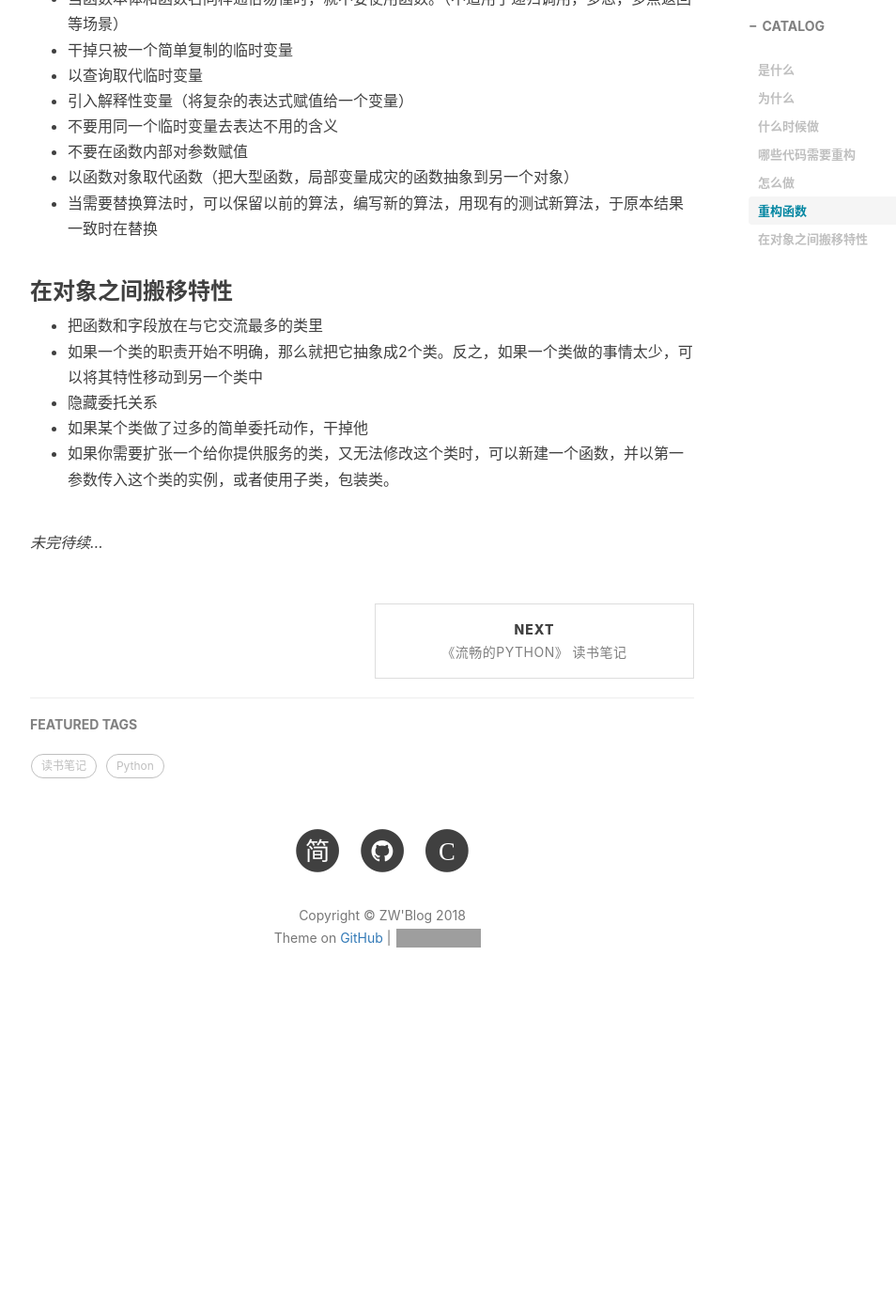
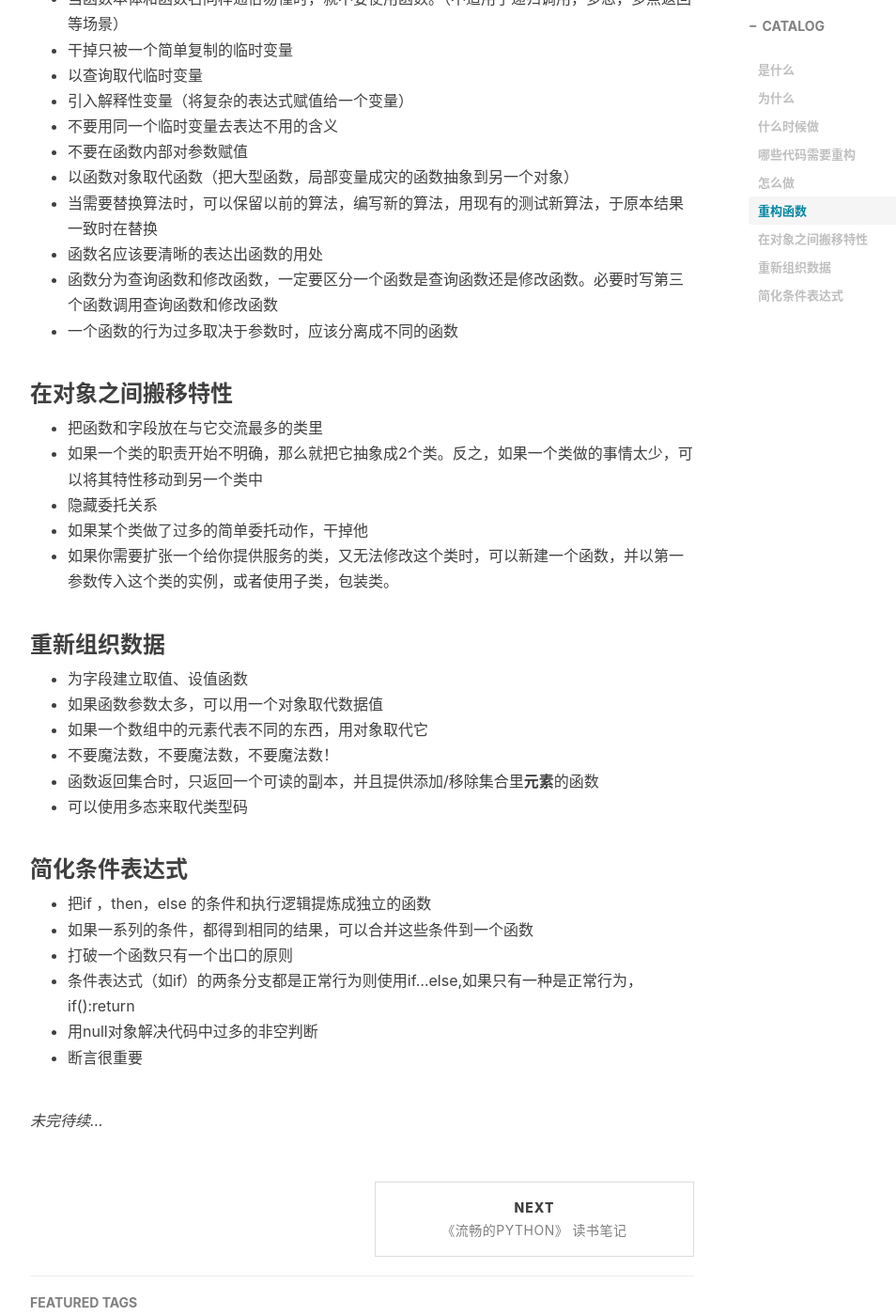
Before and after one commit to GitZW/gitzw.github.io, a Jekyll site: the page built from _posts/2018-11-16-《重构 改善既有代码的设计》读书笔记.md, in a window 1280 px wide and 1400 px high, scrolled down 2455 px. Shown: the whole window at 94% size, without its empty margins (233-1187 px from the left). Built offline with Jekyll 4.4.1, drawn with Linux system fonts in a browser that asks for light colours; nearby versions of some CDN libraries; comment, search, counter and statistics services are not loaded; before the commit the page ends 3557 px from its top, so only the background shows below that; grey boxes are pictures that could not be loaded.

Commit message:
Update 2018-11-16-《重构 改善既有代码的设计》读书笔记.md

```diff
--- a/_posts/2018-11-16-《重构 改善既有代码的设计》读书笔记.md
+++ b/_posts/2018-11-16-《重构 改善既有代码的设计》读书笔记.md
@@ -89,6 +89,12 @@ tags:
 * 不要在函数内部对参数赋值
 * 以函数对象取代函数（把大型函数，局部变量成灾的函数抽象到另一个对象）
 * 当需要替换算法时，可以保留以前的算法，编写新的算法，用现有的测试新算法，于原本结果一致时在替换
+* 函数名应该要清晰的表达出函数的用处
+* 函数分为查询函数和修改函数，一定要区分一个函数是查询函数还是修改函数。必要时写第三个函数调用查询函数和修改函数
+* 一个函数的行为过多取决于参数时，应该分离成不同的函数
+
+
+
 
 ### 在对象之间搬移特性
 * 把函数和字段放在与它交流最多的类里
@@ -97,6 +103,25 @@ tags:
 * 如果某个类做了过多的简单委托动作，干掉他
 * 如果你需要扩张一个给你提供服务的类，又无法修改这个类时，可以新建一个函数，并以第一参数传入这个类的实例，或者使用子类，包装类。
 
+### 重新组织数据
+* 为字段建立取值、设值函数
+* 如果函数参数太多，可以用一个对象取代数据值
+* 如果一个数组中的元素代表不同的东西，用对象取代它
+* 不要魔法数，不要魔法数，不要魔法数！
+* 函数返回集合时，只返回一个可读的副本，并且提供添加/移除集合里**元素**的函数
+* 可以使用多态来取代类型码
+
+### 简化条件表达式
+* 把if ，then，else 的条件和执行逻辑提炼成独立的函数
+* 如果一系列的条件，都得到相同的结果，可以合并这些条件到一个函数
+* 打破一个函数只有一个出口的原则
+* 条件表达式（如if）的两条分支都是正常行为则使用if...else,如果只有一种是正常行为，if():return
+* 用null对象解决代码中过多的非空判断
+* 断言很重要
+
+
+
+
 
 
 
```
